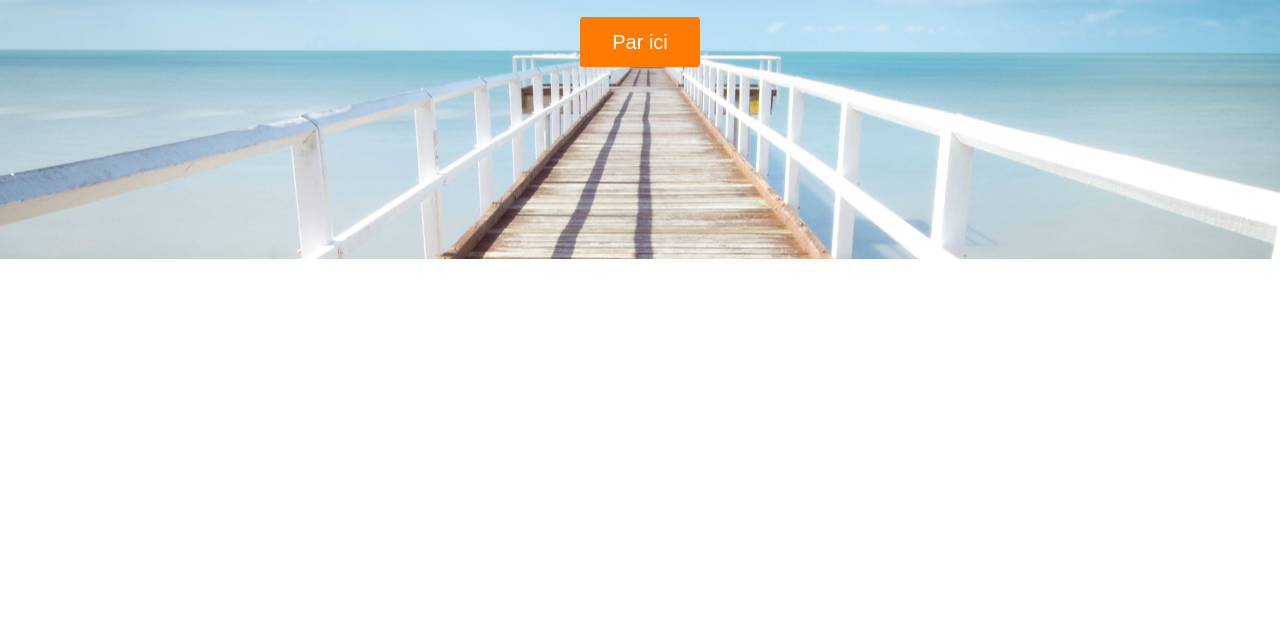
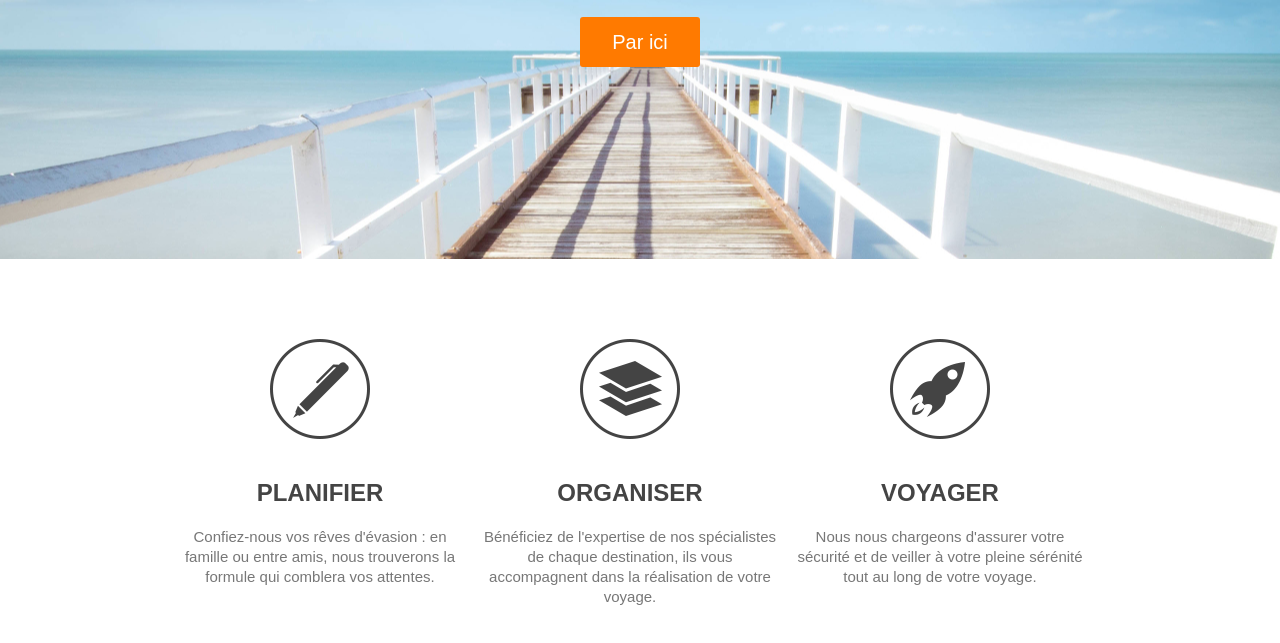
Before and after one commit to Jjacquemin/travel_agency, a plain HTML site: page index.html in a window 1280 px wide. Shown: the part 441-1084 px from the top of the page. Before the commit the page ends 800 px from the top, so only its background shows below. Drawn offline with Linux system fonts and the light colour scheme.

Commit message:
Mise en place de la section Steps

```diff
--- a/index.html
+++ b/index.html
@@ -2,6 +2,8 @@
 <html>
     <head>
         <!-- head du document -->
+        <meta charset="utf-8">
+        <!-- pour être sûr de ne pas avoir de problème de caractères spéciaux, on utilise l'encodage UTF8 -->
         <title>Travel Agency</title>
         <!-- on met le titre de la fenêtre -->
         <link href="styles.css" rel="stylesheet">
@@ -47,6 +49,21 @@
         <section id="steps">
             <!-- section étape d'un projet de voyage -->
             <div class="wrapper">
+                <ul>
+                    <li id=step-1>
+                        <h3>Planifier</h3>
+                        <p>Confiez-nous vos rêves d'évasion : en famille ou entre amis, nous trouverons la formule qui comblera vos attentes.</p>
+                    </li>
+                    <li id=step-2>
+                        <h3>Organiser</h3>
+                        <p>Bénéficiez de l'expertise de nos spécialistes de chaque destination, ils vous accompagnent dans la réalisation de votre voyage.</p>
+                    </li>
+                    <li id=step-3>
+                        <h3>Voyager</h3>
+                        <p>Nous nous chargeons d'assurer votre sécurité et de veiller à votre pleine sérénité tout au long de votre voyage.</p>
+                    </li>
+                    <div class="clear"></div>
+                </ul>
             </div>
         </section>
 
--- a/styles.css
+++ b/styles.css
@@ -39,6 +39,20 @@ h2
     color: #444;
     font-size: 55px;
     font-weight: normal;
+}
+h3
+{
+    color: #444;
+    font-size: 24px;
+}
+p
+{
+    color: #777;
+    line-height: 20px;
+}
+.clear
+{
+    clear:both;
 }
 /* Partie spécifique à l'entête du corps du document */
 header
@@ -90,9 +104,42 @@ header nav ul li a
     line-height: 50px;
     text-align: center;
     border-radius: 3px;
-
 }
 .button-1:hover
 {
     background-color: #02b8dd;
 }
+/* Partie spécifique à la section étapes */
+#steps
+{
+    margin: 80px 0;
+}
+#steps li
+{
+    width: 300px;
+    float: left;
+    padding-top: 140px;
+    text-align: center;
+    margin-right: 10px;
+}
+#step-1
+{
+    background: url('images/steps-icon-1.png') no-repeat top center;
+}
+#step-2
+{
+    background: url('images/steps-icon-2.png') no-repeat top center;
+}
+#step-3
+{
+    background: url('images/steps-icon-3.png') no-repeat top center;
+}
+#steps h3
+{
+    text-transform: uppercase;
+    margin-bottom: 20px;
+}
+#steps p
+{
+    margin-bottom: 20px;
+}
```
